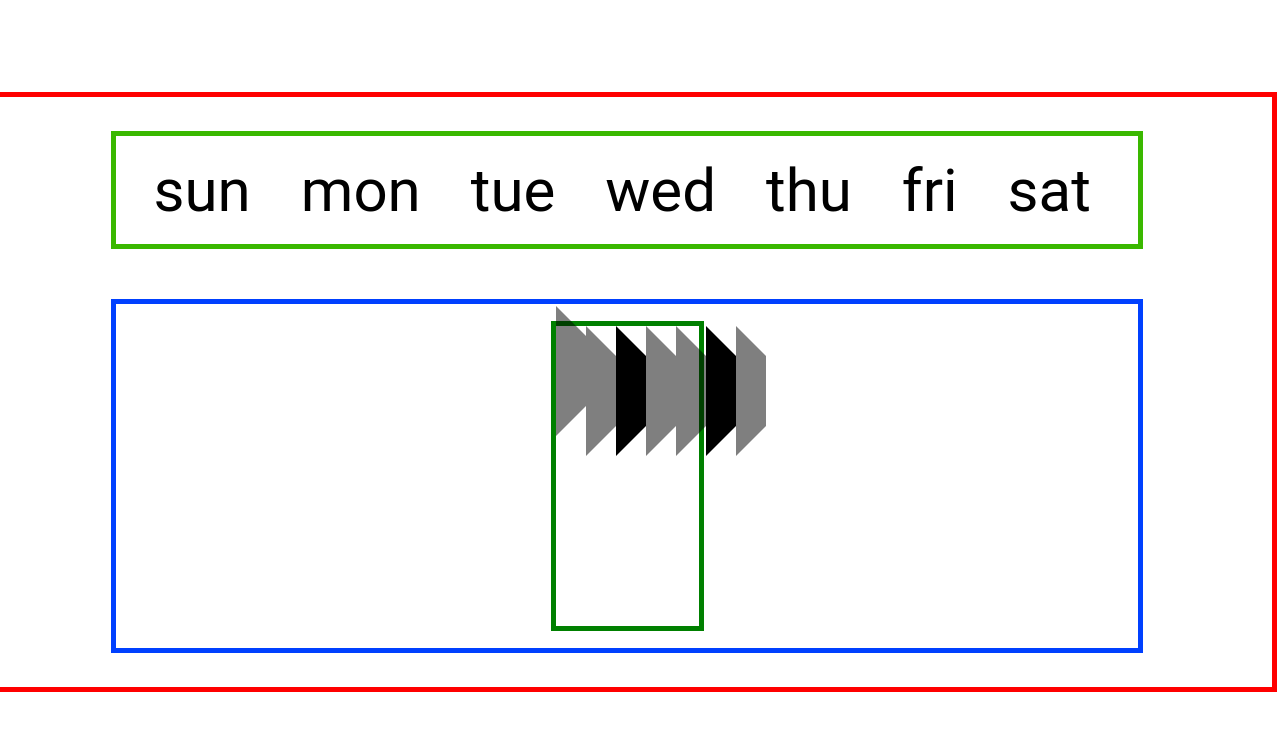
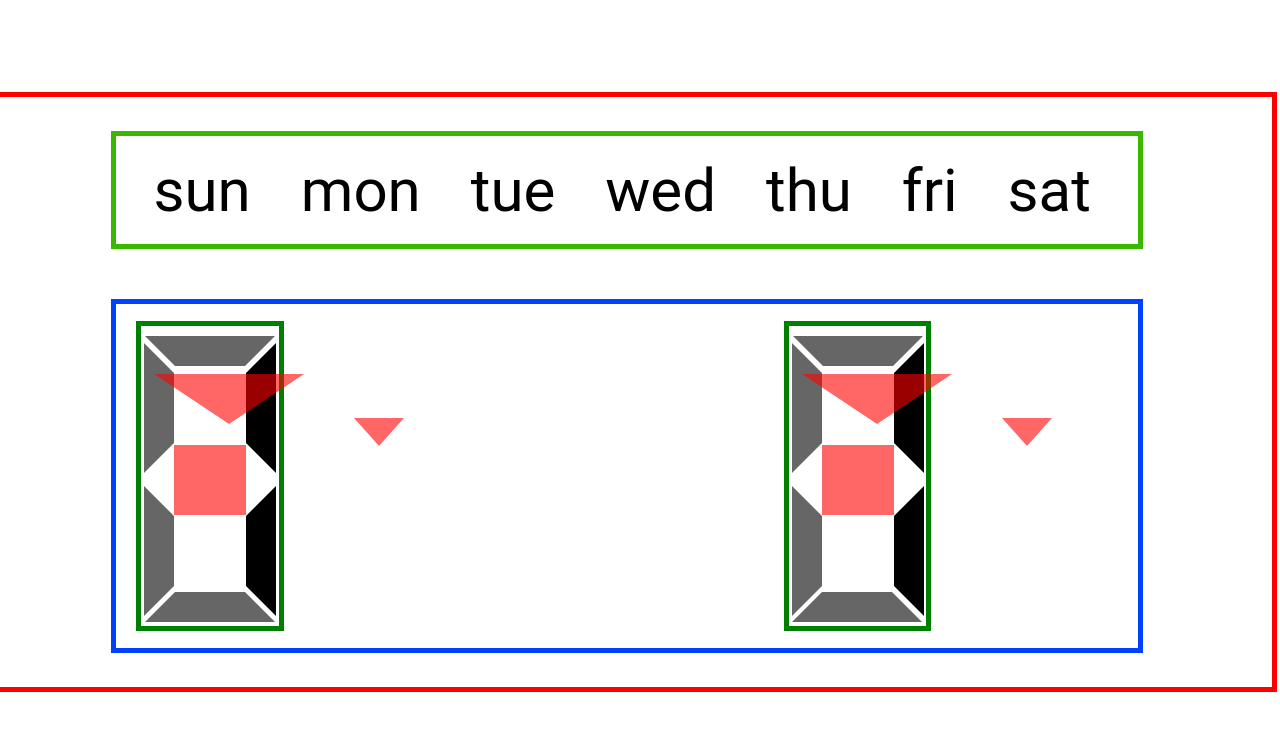
Before and after one commit to Afek-Sakaju/digital-clock-react, a React (Create React App) app: page / in a window 1280 px wide. Shown: the top 730 px of the page. Built offline with nearby package versions, Linux system fonts and the light colour scheme.

Commit message:
all digit design but the d4, its an hexagon

```diff
--- a/src/base-components/Digit/Digit.scss
+++ b/src/base-components/Digit/Digit.scss
@@ -1,7 +1,6 @@
 .digitsContainer {
   display: flex;
   box-sizing: border-box;
-
   height: 90%;
   width: 15%;
   border: 5px green solid;
@@ -13,13 +12,77 @@
   border-left: 30px solid;
   height: 70px;
   border-left-color: rgb(0, 0, 0);
-
   &.passive {
-    opacity: 0.5;
+    opacity: 0.6;
   }
 }
 
 #d1 {
   position: relative;
-  bottom: 20px;
+  bottom: 40px;
+  left: 54px;
+  transform: rotate(90deg);
 }
+
+#d2 {
+  position: relative;
+  bottom: -17px;
+  left: -27px;
+}
+
+#d3 {
+  position: relative;
+  bottom: -17px;
+  left: 45px;
+  transform: rotate(180deg);
+}
+
+#d4 {
+  border-left-color: #f00; //d
+  position: relative;
+  width: 42px;
+  height: 10px;
+  left: -57px;
+  bottom: -119px;
+  background-color: #f00;
+}
+
+#d4:before {
+  content: "";
+  position: relative;
+  top: -50.87px;
+  left: -50px;
+  border-left: solid 75px transparent;
+  border-right: solid 75px transparent;
+  border-top: solid 50px #f00;
+}
+
+#d4:after {
+  content: "";
+  position: relative;
+  top: -28.87px;
+  left: 0;
+  border-left: solid 25px transparent;
+  border-right: solid 25px transparent;
+  border-top: solid 28.87px #f00;
+}
+
+#d5 {
+  position: relative;
+  bottom: -160px;
+  left: -159px;
+}
+
+#d6 {
+  position: relative;
+  bottom: -160px;
+  left: -87px;
+  transform: rotate(180deg);
+}
+
+#d7 {
+  position: relative;
+  bottom: -216px;
+  left: -168.3px;
+  transform: rotate(270deg);
+}
--- a/src/components/DigitsClock/DigitsClock.jsx
+++ b/src/components/DigitsClock/DigitsClock.jsx
@@ -1,11 +1,12 @@
 import React from "react";
 import PropTypes from "prop-types";
 import { Digit } from "../../base-components";
-import './DigitsClock.scss'
+import "./DigitsClock.scss";
 
 export function DigitsClock({ value }) {
   return (
     <div className="numbersContainer">
+      <Digit value={value} />
       <Digit value={value} />
     </div>
   );
--- a/src/components/DigitsClock/DigitsClock.scss
+++ b/src/components/DigitsClock/DigitsClock.scss
@@ -1,9 +1,10 @@
 .numbersContainer {
   display: flex;
-  justify-content: center;
+  flex-direction: row;
+  box-sizing: border-box;
   align-items: center;
-  box-sizing: border-box;
-  flex-wrap: wrap;
+  gap: 500px;
+  padding: 0 20px 0 20px;
   border: 5px rgb(0, 64, 255) solid;
   height: 60%;
   width: 80%;
```
